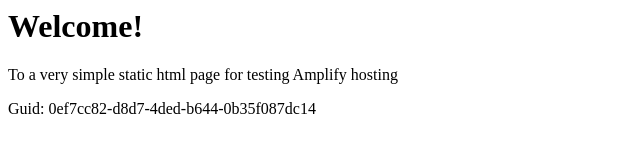
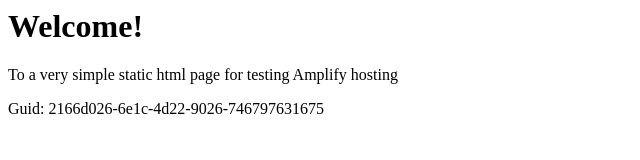
Before and after one commit to aws-aemilia-syd/Github-PR-Commit-Integration-Test-DoNotTouch-GitHubWebhookPushCanaryTest-v1-preprod-ap-southeast-2, a website: page src/index.html in a window 1280 px wide. Shown: the full height of the page, 0-640 px from the left. Drawn offline with Linux system fonts and the light colour scheme.

Commit message:
commit from integ tests

```diff
--- a/src/index.html
+++ b/src/index.html
@@ -12,6 +12,6 @@
 <body>
     <h1>Welcome!</h1>
     <p>To a very simple static html page for testing Amplify hosting</p>
-    <p>Guid: 0ef7cc82-d8d7-4ded-b644-0b35f087dc14</p></body>
+    <p>Guid: 2166d026-6e1c-4d22-9026-746797631675</p></body>
 
 </html>
```
